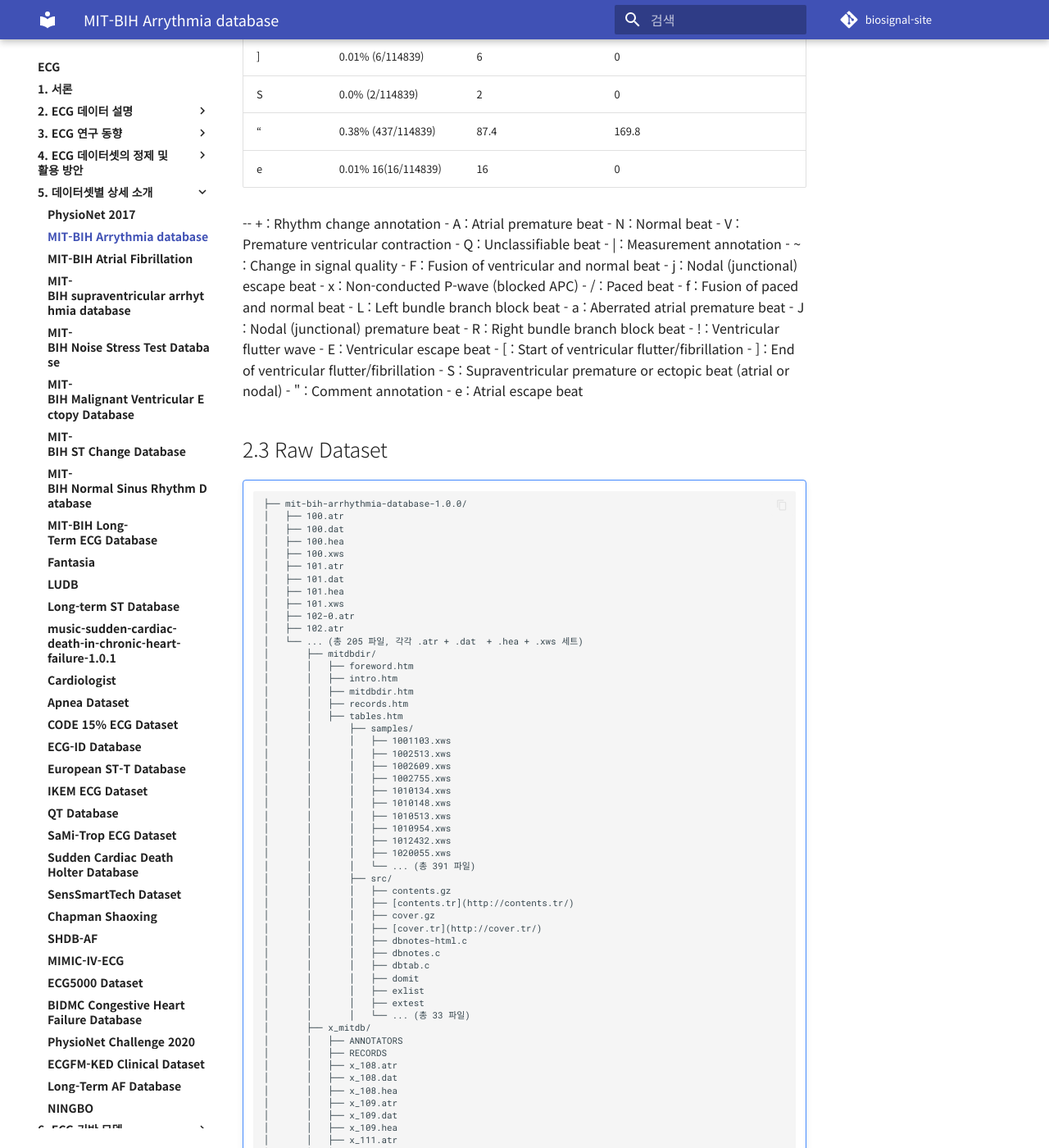
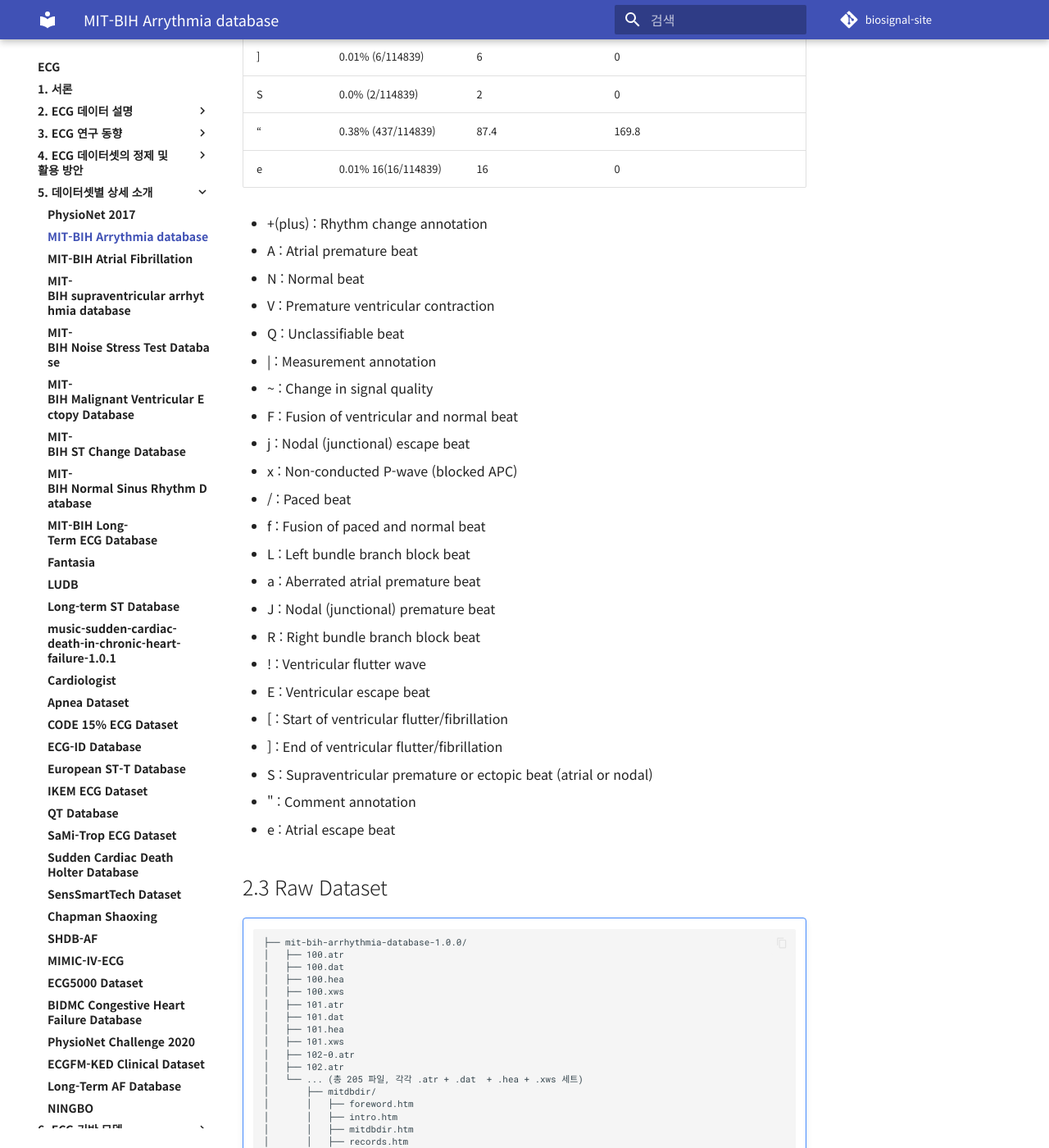
Before and after one commit to iwantjeonyeok/biosignal-site, an MkDocs documentation site: the page built from docs/ecg/mit-bih-arrythmia-database.md, in a window 1280 px wide and 1400 px high, scrolled down 1616 px. Shown: the whole window at 82% size. Built offline with MkDocs 1.6.1 and Material for MkDocs 9.7.7, drawn with Linux system fonts in a browser that asks for light colours; comment, search, counter and statistics services are not loaded.

Commit message:
Update mit-bih-arrythmia-database.md

```diff
--- a/docs/ecg/mit-bih-arrythmia-database.md
+++ b/docs/ecg/mit-bih-arrythmia-database.md
@@ -14,7 +14,7 @@
 
 | Label Type | # of recordings | Time length (s) - Mean | Time length (s) - Standard Deviation |
 | --- | --- | --- | --- |
-| + | 1.13% (1296/114839) | 26.4 | 42.1 |
+| +(plus)| 1.13% (1296/114839) | 26.4 | 42.1 |
 | A | 2.22% (2546/114839) | 94.3 | 265.2 |
 | N | 65.44% (75151/114839) | 1833 | 744 |
 | V | 6.21% (7134/114839) | 187.7 | 255.5 |
@@ -38,7 +38,7 @@
 | “ | 0.38% (437/114839) | 87.4 | 169.8 |
 | e | 0.01%  16(16/114839) | 16 | 0 |
 
--- + : Rhythm change annotation
+- +(plus) : Rhythm change annotation
 - A : Atrial premature beat
 - N : Normal beat
 - V : Premature ventricular contraction
```
